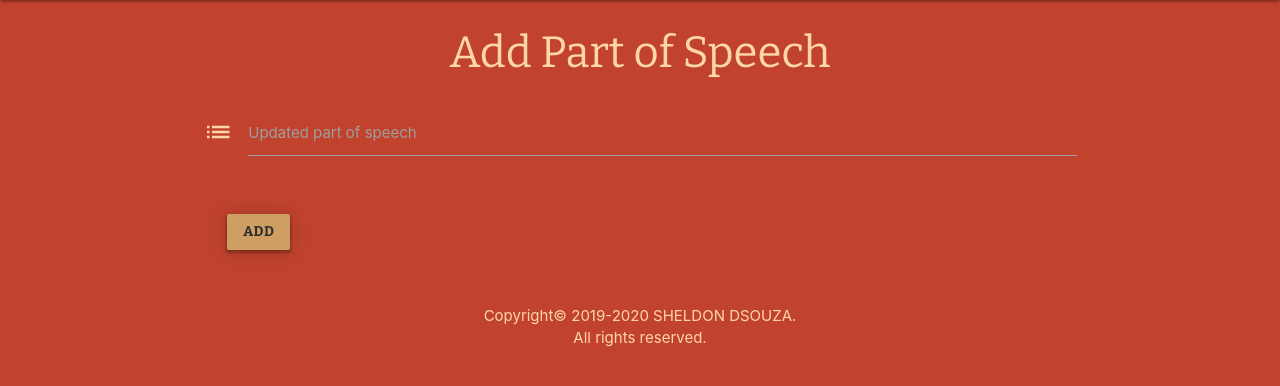
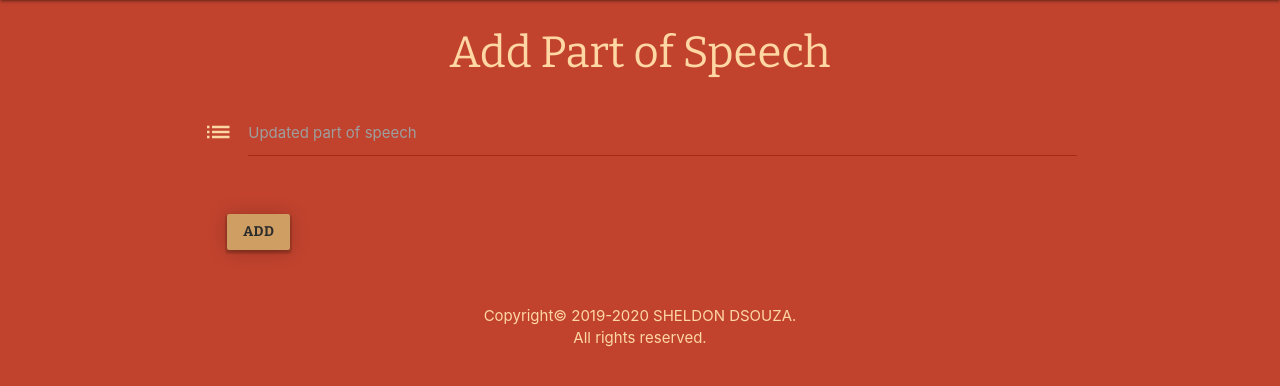
Before and after one commit to sheldon18/flexicon, a Flask app: page /add_speechpart in a window 1280 px wide. Shown: the part 64-450 px from the top of the page. Run offline with Flask 2, Linux system fonts and the light colour scheme; some libraries are stand-ins or nearby versions.

Commit message:
validation for select dropdown added

```diff
--- a/static/css/style.css
+++ b/static/css/style.css
@@ -116,6 +116,10 @@
     right: auto;
 }
 
+#part_of_speech.validate {
+    border-color: #a62a15;
+}
+
 
 
 @media only screen and (max-width: 992px) {
--- a/templates/addword.html
+++ b/templates/addword.html
@@ -21,7 +21,7 @@
         <div class="row">
             <div class="input-field col s12">
                 <i class="material-icons prefix">list</i>
-                <select id="part_of_speech" name="part_of_speech" class="required" required="true">
+                <select id="part_of_speech" name="part_of_speech" class="validate" required="required">
                   <option value="" disabled selected>Pick a type</option>
                   {% for part in partofspeech %}
                       <option value="{{part.part_of_speech}}">{{part.part_of_speech}}</option>
--- a/templates/base.html
+++ b/templates/base.html
@@ -55,6 +55,7 @@
         $(document).ready(function() {
             $('.collapsible').collapsible();
             $('select').formSelect();
+            $("select[required]").css({display: "block", height: 0, padding: 0, width: 0, position: 'absolute'});
             $('.sidenav').sidenav();
         });
 
```
